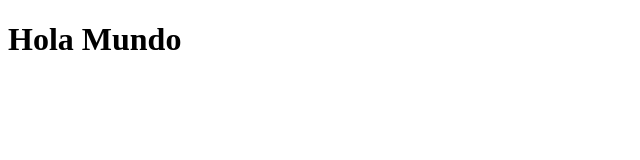
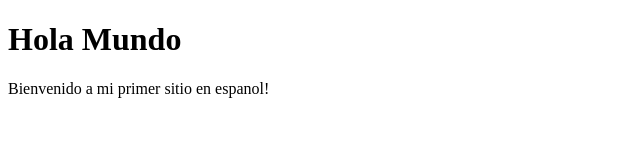
Before and after one commit to cassiuswinston-229/hola-mundo, a plain HTML site: page index.html in a window 1280 px wide. Shown: the whole page, without its empty margins (0-640 px from the left). Drawn offline with Linux system fonts and the light colour scheme.

Commit message:
second commit

```diff
--- a/index.html
+++ b/index.html
@@ -8,5 +8,6 @@
 </head>
 <body>
     <h1>Hola Mundo</h1>
+    <p>Bienvenido a mi primer sitio en espanol!</p>
 </body>
 </html>
```
